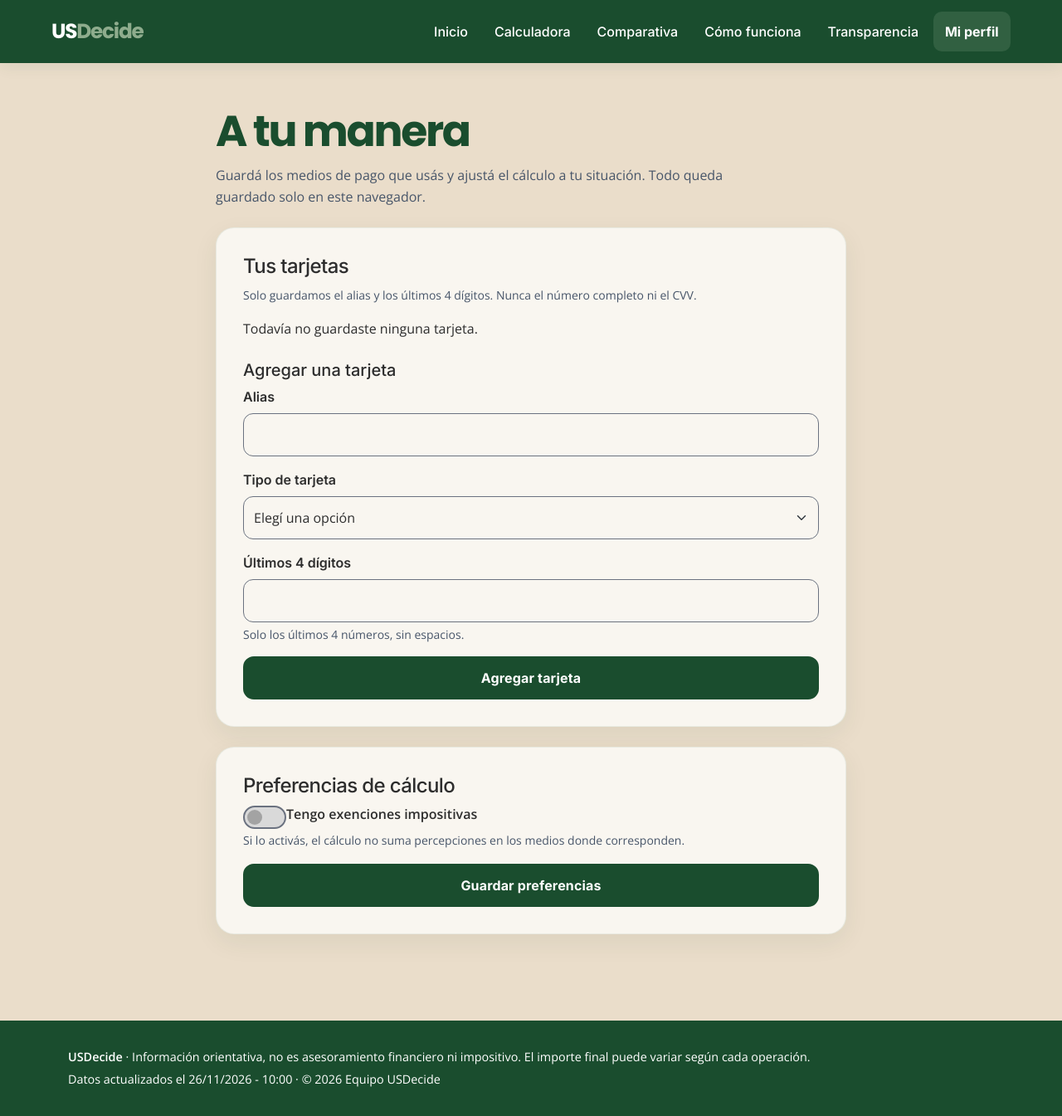
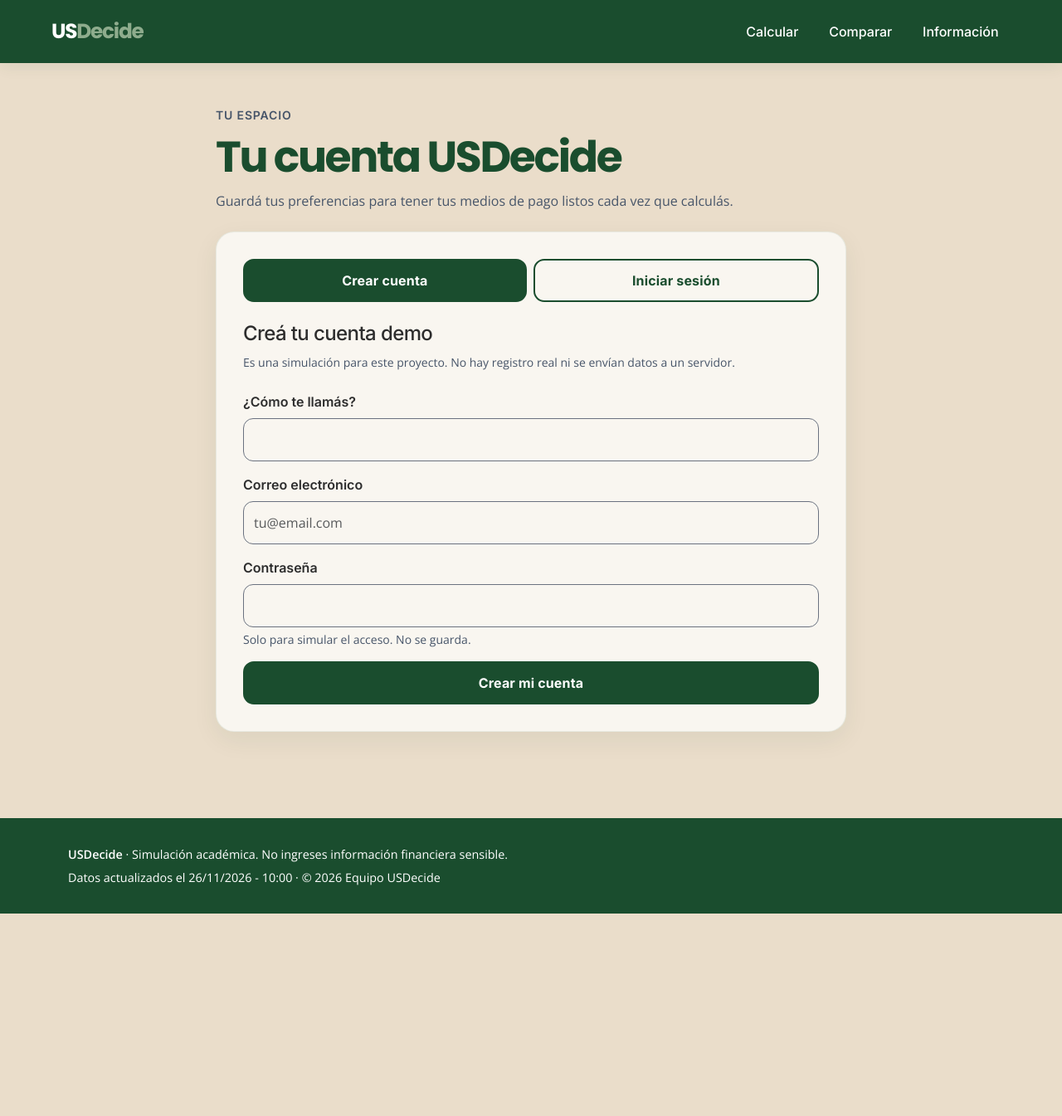
Before and after one commit to maiaKupersmidUADE/repoauxiliar, a plain HTML site: page secciones/perfil.html in a window 1280 px wide. Shown: the whole page at 83% size. After the commit the page ends 1101 px from the top, so only its background shows below. Drawn offline with nearby package versions, Linux system fonts and the light colour scheme.

Commit message:
Rediseñar perfil con acceso demo y preferencias seguras

```diff
--- a/secciones/perfil.html
+++ b/secciones/perfil.html
@@ -3,8 +3,8 @@
 <head>
   <meta charset="utf-8">
   <meta name="viewport" content="width=device-width, initial-scale=1">
-  <title>Mi perfil | USDecide</title>
-  <meta name="description" content="Guardá tus tarjetas y ajustá el cálculo según tus exenciones impositivas.">
+  <title>Mi cuenta | USDecide</title>
+  <meta name="description" content="Creá tu cuenta demo y personalizá tus medios de pago en USDecide.">
   <meta name="theme-color" content="#1A4D2E">
   <link rel="icon" href="../assets/img/favicon.svg" type="image/svg+xml">
   <link rel="preconnect" href="https://fonts.googleapis.com">
@@ -15,110 +15,114 @@
 </head>
 <body>
   <a class="skip-link visually-hidden-focusable" href="#contenido">Saltar al contenido</a>
-
   <header>
     <nav class="navbar navbar-expand-lg navbar-usd" data-bs-theme="dark" aria-label="Navegación principal">
       <div class="container">
         <a class="navbar-brand" href="../index.html">US<span>Decide</span></a>
-        <button class="navbar-toggler" type="button" data-bs-toggle="collapse" data-bs-target="#menuPrincipal" aria-controls="menuPrincipal" aria-expanded="false" aria-label="Abrir o cerrar el menú"><span class="navbar-toggler-icon"></span></button>
-        <div class="collapse navbar-collapse" id="menuPrincipal">
-          <ul class="navbar-nav ms-auto">
-            <li class="nav-item"><a class="nav-link" href="../index.html" >Inicio</a></li>
-            <li class="nav-item"><a class="nav-link" href="calculadora.html" >Calculadora</a></li>
-            <li class="nav-item"><a class="nav-link" href="comparativa.html" >Comparativa</a></li>
-            <li class="nav-item"><a class="nav-link" href="como-funciona.html">Cómo funciona</a></li>
-            <li class="nav-item"><a class="nav-link" href="transparencia.html" >Transparencia</a></li>
-            <li class="nav-item"><a class="nav-link" href="perfil.html" aria-current="page">Mi perfil</a></li>
-          </ul>
-        </div>
+        <div class="d-none d-md-flex align-items-center ms-auto gap-2"><a class="nav-link" href="../index.html">Calcular</a><a class="nav-link" href="comparativa.html">Comparar</a><a class="nav-link" href="transparencia.html">Información</a></div>
       </div>
     </nav>
   </header>
-
   <main id="contenido">
     <div class="container py-4">
       <div class="contenedor-angosto">
-        <h1 class="mb-2">A tu manera</h1>
-        <p class="mb-4">Guardá los medios de pago que usás y ajustá el cálculo a tu situación. Todo queda guardado solo en este navegador.</p>
+        <p class="eyebrow">TU ESPACIO</p>
+        <h1 class="mb-2">Tu cuenta USDecide</h1>
+        <p class="mb-4">Guardá tus preferencias para tener tus medios de pago listos cada vez que calculás.</p>
 
-        <section class="usd-card mb-4" aria-labelledby="titulo-tarjetas">
-          <h2 id="titulo-tarjetas" class="h4">Tus tarjetas</h2>
-          <p class="small text-muted-usd">Solo guardamos el alias y los últimos 4 dígitos. Nunca el número completo ni el CVV.</p>
-
-          <p id="sinTarjetas" class="mb-3">Todavía no guardaste ninguna tarjeta.</p>
-          <ul class="lista-limpia mb-4" id="listaTarjetas" aria-live="polite"></ul>
-
-          <h3 class="h5">Agregar una tarjeta</h3>
-          <form id="formTarjeta" novalidate>
-            <div class="mb-3">
-              <label for="alias" class="form-label">Alias</label>
-              <input type="text" class="form-control" id="alias" name="alias" maxlength="20" autocomplete="off" required aria-describedby="error-alias">
-              <div class="invalid-feedback" id="error-alias"></div>
+        <section id="accesoCuenta" class="usd-card cuenta-card" aria-labelledby="tituloAcceso">
+          <div class="d-flex gap-2 mb-4" role="group" aria-label="Tipo de acceso">
+            <button type="button" class="btn btn-usd flex-fill" id="modoRegistro" aria-pressed="true">Crear cuenta</button>
+            <button type="button" class="btn btn-usd-outline flex-fill" id="modoIngreso" aria-pressed="false">Iniciar sesión</button>
+          </div>
+          <h2 id="tituloAcceso" class="h4 mb-2">Creá tu cuenta demo</h2>
+          <p class="small text-muted-usd mb-4">Es una simulación para este proyecto. No hay registro real ni se envían datos a un servidor.</p>
+          <form id="formCuenta" novalidate>
+            <div class="mb-3" id="campoNombre">
+              <label for="nombreCuenta" class="form-label">¿Cómo te llamás?</label>
+              <input class="form-control" type="text" id="nombreCuenta" autocomplete="name" maxlength="40" required>
             </div>
             <div class="mb-3">
-              <label for="tipo" class="form-label">Tipo de tarjeta</label>
-              <select class="form-select" id="tipo" name="tipo" required aria-describedby="error-tipo">
-                <option value="" selected>Elegí una opción</option>
-                <option value="credito">Crédito</option>
-                <option value="debito">Débito</option>
-                <option value="prepaga">Prepaga</option>
-                <option value="billetera">Billetera virtual</option>
-              </select>
-              <div class="invalid-feedback" id="error-tipo"></div>
+              <label for="emailCuenta" class="form-label">Correo electrónico</label>
+              <input class="form-control" type="email" id="emailCuenta" autocomplete="email" maxlength="80" placeholder="tu@email.com" required>
             </div>
             <div class="mb-3">
-              <label for="ultimos4" class="form-label">Últimos 4 dígitos</label>
-              <input type="text" class="form-control" id="ultimos4" name="ultimos4" inputmode="numeric" maxlength="4" autocomplete="off" required aria-describedby="ayuda-ultimos4 error-ultimos4">
-              <div id="ayuda-ultimos4" class="form-text">Solo los últimos 4 números, sin espacios.</div>
-              <div class="invalid-feedback" id="error-ultimos4"></div>
+              <label for="claveCuenta" class="form-label">Contraseña</label>
+              <input class="form-control" type="password" id="claveCuenta" autocomplete="new-password" minlength="6" required>
+              <div class="form-text">Solo para simular el acceso. No se guarda.</div>
             </div>
-            <div id="mensajeTarjeta" role="status" aria-live="polite" hidden></div>
-            <button type="submit" class="btn btn-usd w-100">Agregar tarjeta</button>
+            <div id="mensajeCuenta" class="aviso mb-3" role="status" aria-live="polite" hidden></div>
+            <button type="submit" class="btn btn-usd w-100" id="botonCuenta">Crear mi cuenta</button>
           </form>
         </section>
 
-        <section class="usd-card" aria-labelledby="titulo-prefs">
-          <h2 id="titulo-prefs" class="h4">Preferencias de cálculo</h2>
-          <form id="formPrefs">
-            <div class="form-check form-switch form-switch-grande mb-2">
-              <input class="form-check-input" type="checkbox" role="switch" id="exencion" aria-describedby="ayuda-exencion">
-              <label class="form-check-label" for="exencion">Tengo exenciones impositivas</label>
+        <section id="panelCuenta" hidden>
+          <div class="usd-card mb-3">
+            <div class="d-flex align-items-center justify-content-between gap-3 flex-wrap">
+              <div><p class="eyebrow mb-1">CUENTA DEMO</p><h2 class="h4 mb-1" id="saludoCuenta">Hola</h2><p class="small text-muted-usd mb-0" id="emailPerfil"></p></div>
+              <button type="button" class="btn btn-usd-outline btn-sm" id="cerrarSesion">Cerrar sesión</button>
             </div>
-            <p id="ayuda-exencion" class="small text-muted-usd mb-3">Si lo activás, el cálculo no suma percepciones en los medios donde corresponden.</p>
-            <div id="mensajePrefs" role="status" aria-live="polite" hidden></div>
-            <button type="submit" class="btn btn-usd w-100">Guardar preferencias</button>
-          </form>
+          </div>
+          <section class="usd-card mb-3" aria-labelledby="tituloMedios">
+            <h2 id="tituloMedios" class="h4">Mis medios de pago</h2>
+            <p class="small text-muted-usd">Elegí tu banco y las marcas de tarjeta que usás. No pedimos números de tarjeta, vencimiento ni código de seguridad.</p>
+            <form id="formMedios">
+              <div class="mb-3">
+                <label for="banco" class="form-label">Banco o entidad</label>
+                <select class="form-select" id="banco">
+                  <option value="">Seleccionar banco</option>
+                  <option>Banco Nación</option><option>Banco Galicia</option><option>Banco Santander</option><option>Banco BBVA</option><option>Banco Macro</option><option>Banco Ciudad</option><option>Banco Provincia</option><option>Brubank</option><option>Ualá</option><option>Mercado Pago</option><option>Otro / No especificar</option>
+                </select>
+              </div>
+              <fieldset class="mb-3">
+                <legend class="form-label fs-6">Tipo de tarjeta</legend>
+                <div class="d-flex flex-wrap gap-2">
+                  <label class="opcion-pago"><input type="checkbox" name="tipoTarjeta" value="Crédito"> Crédito</label>
+                  <label class="opcion-pago"><input type="checkbox" name="tipoTarjeta" value="Débito"> Débito</label>
+                  <label class="opcion-pago"><input type="checkbox" name="tipoTarjeta" value="Prepaga"> Prepaga</label>
+                </div>
+              </fieldset>
+              <fieldset class="mb-3">
+                <legend class="form-label fs-6">Marcas que usás</legend>
+                <div class="grid-marcas">
+                  <label class="marca-pago"><input type="checkbox" name="marcaTarjeta" value="Visa"><span>VISA</span></label>
+                  <label class="marca-pago"><input type="checkbox" name="marcaTarjeta" value="Mastercard"><span>mastercard</span></label>
+                  <label class="marca-pago"><input type="checkbox" name="marcaTarjeta" value="American Express"><span>AMEX</span></label>
+                  <label class="marca-pago"><input type="checkbox" name="marcaTarjeta" value="Cabal"><span>Cabal</span></label>
+                </div>
+              </fieldset>
+              <div class="mb-3">
+                <label for="billetera" class="form-label">¿Usás billetera virtual?</label>
+                <select class="form-select" id="billetera"><option value="">No seleccionar</option><option>Mercado Pago</option><option>Ualá</option><option>Personal Pay</option><option>Naranja X</option><option>Otra</option></select>
+              </div>
+              <div id="mensajeMedios" class="aviso mb-3" role="status" aria-live="polite" hidden></div>
+              <button class="btn btn-usd w-100" type="submit">Guardar medios de pago</button>
+            </form>
+          </section>
+          <section class="usd-card" aria-labelledby="tituloPreferencias">
+            <h2 id="tituloPreferencias" class="h4">Preferencias de cálculo</h2>
+            <form id="formPrefs">
+              <div class="form-check form-switch form-switch-grande mb-2">
+                <input class="form-check-input" type="checkbox" role="switch" id="exencion">
+                <label class="form-check-label" for="exencion">Tengo exenciones impositivas</label>
+              </div>
+              <p class="small text-muted-usd mb-3">Si corresponde, la simulación contempla la exención en los medios donde aplica.</p>
+              <div id="mensajePrefs" class="aviso mb-3" role="status" aria-live="polite" hidden></div>
+              <button type="submit" class="btn btn-usd w-100">Guardar preferencias</button>
+            </form>
+          </section>
         </section>
       </div>
     </div>
   </main>
-
   <nav class="bottom-app-nav" aria-label="Navegación de la aplicación">
-    <a href="../index.html" >
-      <svg viewBox="0 0 24 24" fill="none" stroke-width="1.8" stroke-linecap="round" stroke-linejoin="round" aria-hidden="true"><path d="m3 10 9-7 9 7v10a1 1 0 0 1-1 1h-6v-7h-4v7H4a1 1 0 0 1-1-1z"/></svg><span>Calcular</span>
-    </a>
-    <a href="comparativa.html" >
-      <svg viewBox="0 0 24 24" fill="none" stroke-width="1.8" stroke-linecap="round" stroke-linejoin="round" aria-hidden="true"><path d="M4 19V5m0 14h16M8 15l3-4 3 2 5-7"/></svg><span>Comparar</span>
-    </a>
-    <a href="transparencia.html" >
-      <svg viewBox="0 0 24 24" fill="none" stroke-width="1.8" stroke-linecap="round" stroke-linejoin="round" aria-hidden="true"><path d="M4 5h16v14H4zM8 9h8M8 13h8M8 16h5"/></svg><span>Fuentes</span>
-    </a>
-    <a href="perfil.html" aria-current="page">
-      <svg viewBox="0 0 24 24" fill="none" stroke-width="1.8" stroke-linecap="round" stroke-linejoin="round" aria-hidden="true"><circle cx="12" cy="8" r="4"/><path d="M4 21a8 8 0 0 1 16 0"/></svg><span>Perfil</span>
-    </a>
+    <a href="../index.html"><svg viewBox="0 0 24 24" fill="none" stroke-width="1.8" stroke-linecap="round" stroke-linejoin="round" aria-hidden="true"><path d="m3 10 9-7 9 7v10a1 1 0 0 1-1 1h-6v-7h-4v7H4a1 1 0 0 1-1-1z"/></svg><span>Calcular</span></a>
+    <a href="comparativa.html"><svg viewBox="0 0 24 24" fill="none" stroke-width="1.8" stroke-linecap="round" stroke-linejoin="round" aria-hidden="true"><path d="M4 19V5m0 14h16M8 15l3-4 3 2 5-7"/></svg><span>Comparar</span></a>
+    <a href="transparencia.html"><svg viewBox="0 0 24 24" fill="none" stroke-width="1.8" stroke-linecap="round" stroke-linejoin="round" aria-hidden="true"><path d="M4 5h16v14H4zM8 9h8M8 13h8M8 16h5"/></svg><span>Info</span></a>
+    <a href="perfil.html" aria-current="page"><svg viewBox="0 0 24 24" fill="none" stroke-width="1.8" stroke-linecap="round" stroke-linejoin="round" aria-hidden="true"><circle cx="12" cy="8" r="4"/><path d="M4 21a8 8 0 0 1 16 0"/></svg><span>Cuenta</span></a>
   </nav>
-
-  <footer class="pie-usd">
-    <div class="container">
-      <p class="mb-1"><strong>USDecide</strong> · Información orientativa, no es asesoramiento financiero ni impositivo. El importe final puede variar según cada operación.</p>
-      <p class="mb-0">Datos actualizados el <span id="fechaPie"></span> · &copy; <span id="anioPie">2026</span> Equipo USDecide</p>
-    </div>
-  </footer>
-
+  <footer class="pie-usd"><div class="container"><p class="mb-1"><strong>USDecide</strong> · Simulación académica. No ingreses información financiera sensible.</p><p class="mb-0">Datos actualizados el <span id="fechaPie"></span> · &copy; <span id="anioPie">2026</span> Equipo USDecide</p></div></footer>
   <script src="https://cdn.jsdelivr.net/npm/bootstrap@5.3.8/dist/js/bootstrap.bundle.min.js" integrity="sha384-FKyoEForCGlyvwx9Hj09JcYn3nv7wiPVlz7YYwJrWVcXK/BmnVDxM+D2scQbITxI" crossorigin="anonymous"></script>
-  <script src="../assets/js/data.js"></script>
-  <script src="../assets/js/calculo.js"></script>
-  <script src="../assets/js/main.js"></script>
-  <script src="../assets/js/perfil.js"></script>
+  <script src="../assets/js/data.js"></script><script src="../assets/js/calculo.js"></script><script src="../assets/js/main.js"></script><script src="../assets/js/perfil.js"></script>
 </body>
 </html>
```
